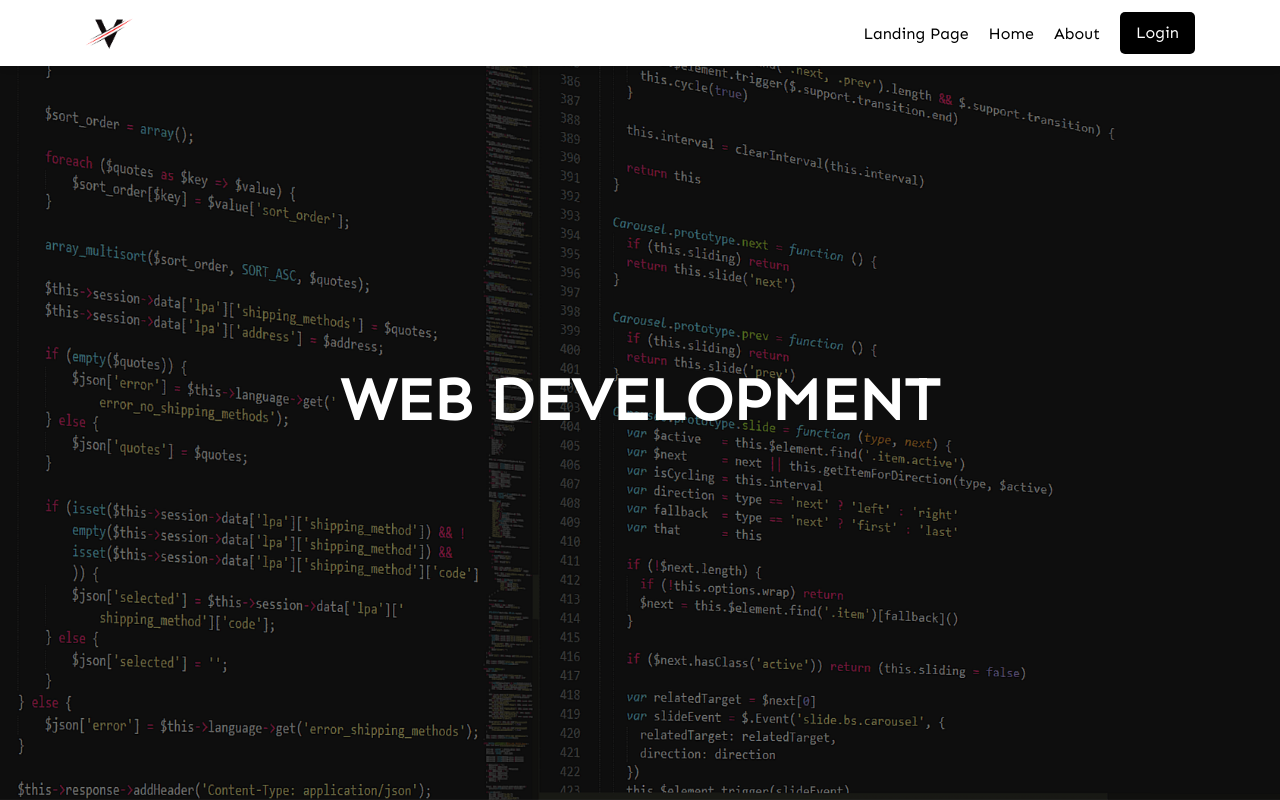
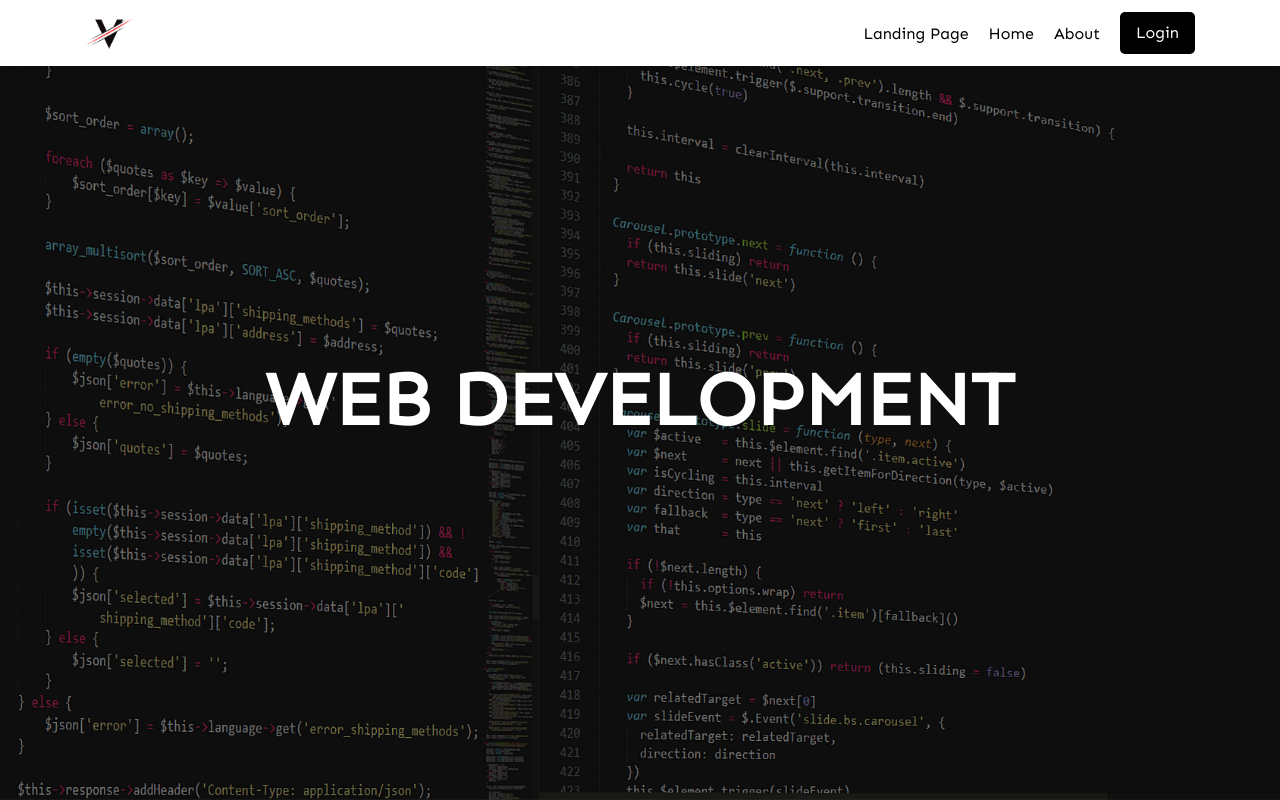
Before and after one commit to vishwanath231/spritle-web-application, a React (Create React App) app: page / in a window 1280 px wide. Built offline with nearby package versions, Linux system fonts and the light colour scheme.

Commit message:
Header style

```diff
--- a/src/components/Header.css
+++ b/src/components/Header.css
@@ -29,6 +29,12 @@
     min-height: 100vh;
     text-align: center;
     color: #fff;
-    font-size: 40px;
+    font-size: 20px;
     text-transform: uppercase;
 }
+
+@media(min-width:768px){
+    .header__content{
+        font-size: 50px;
+    }
+}
```
